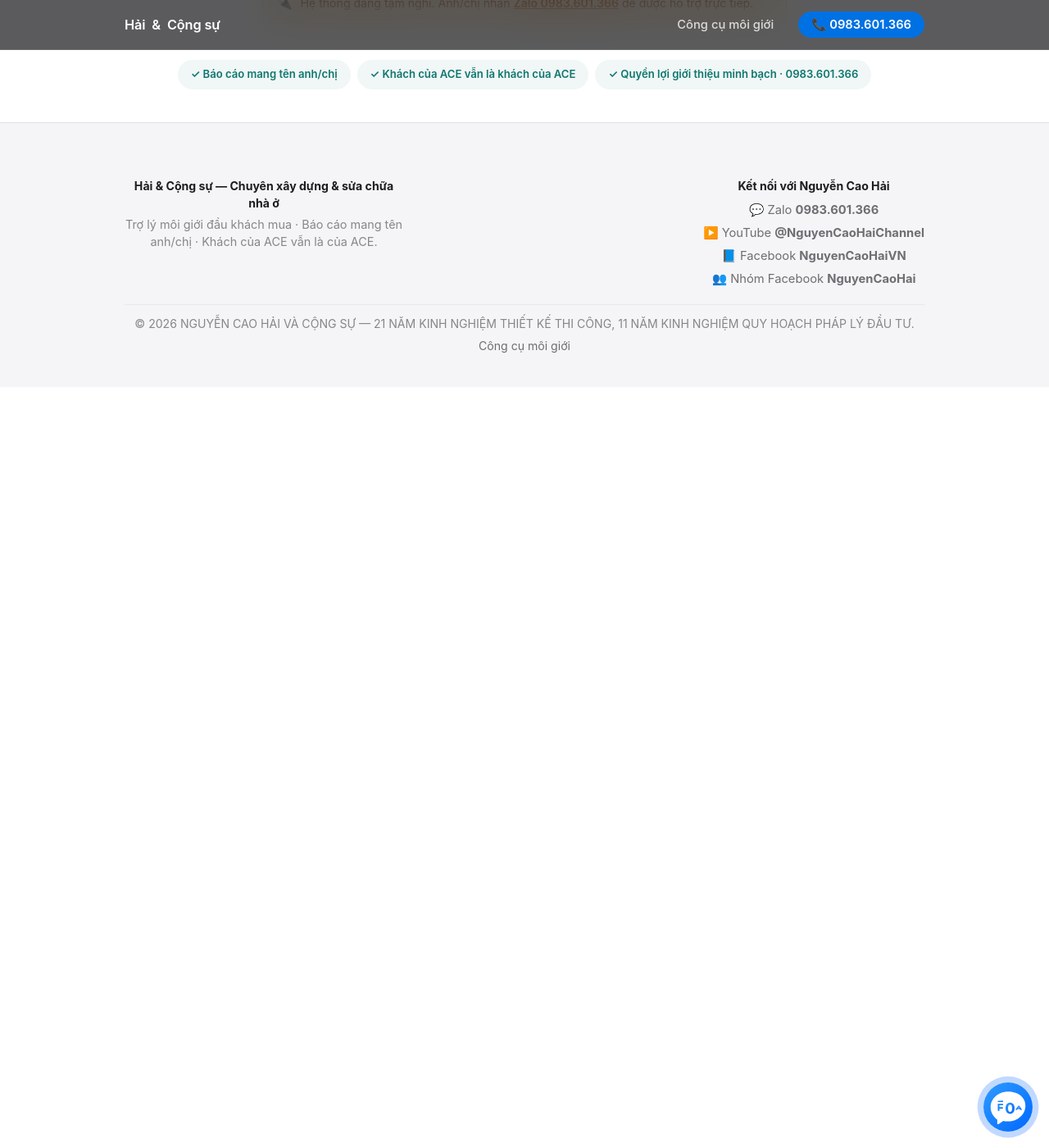
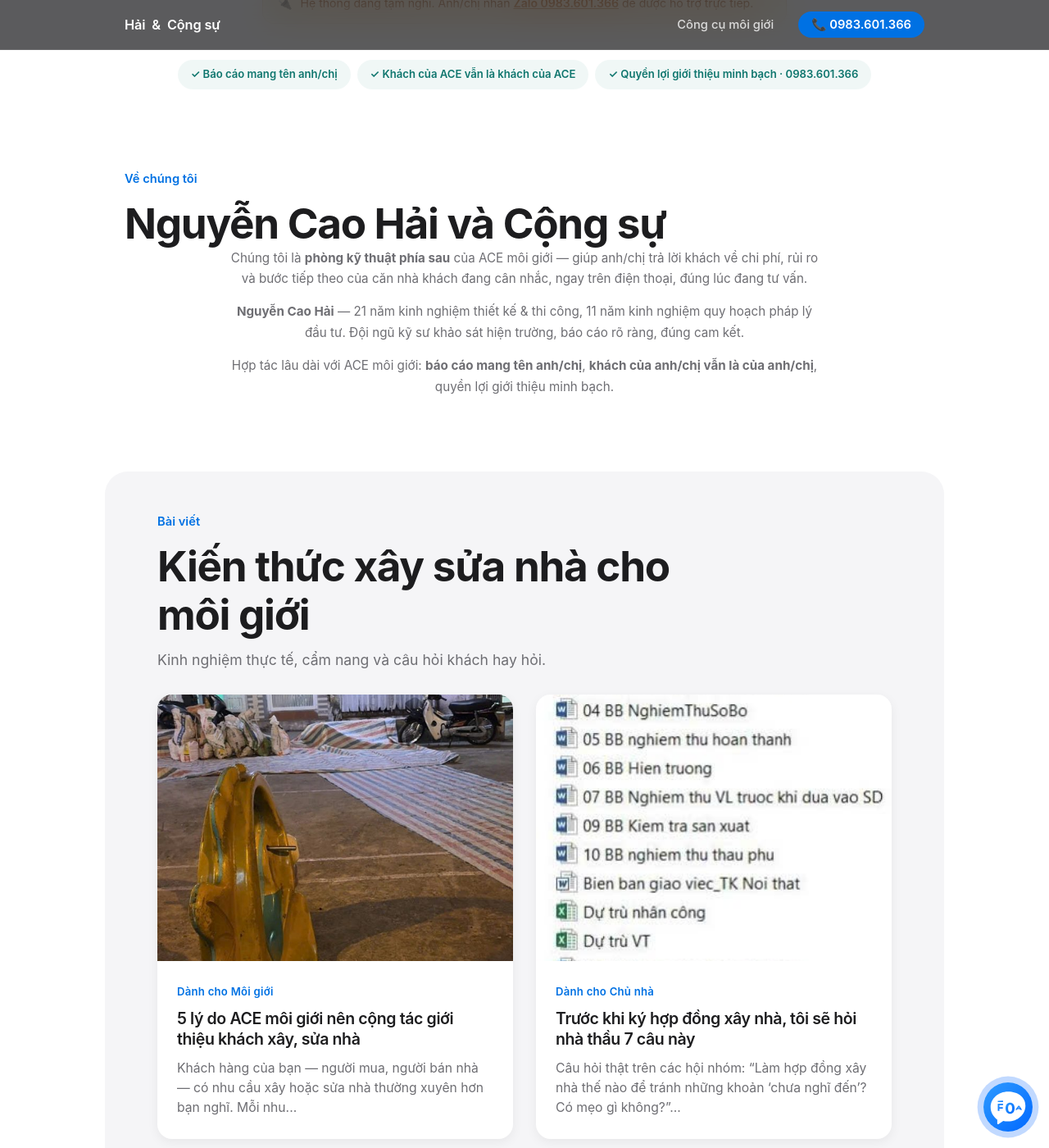
Before and after one commit to NCHhub/xaydung, a Jekyll site: the page built from index.html, in a window 1280 px wide and 1400 px high, scrolled down 1330 px. Shown: the whole window at 82% size. Built offline with Jekyll 4.4.1, drawn with Linux system fonts in a browser that asks for light colours; some of the changed text lies outside the part shown.

Commit message:
web: khôi phục giới thiệu Nguyễn Cao Hải & Cộng sự + mục Bài viết (vẫn 1 trang duy nhất)
- Thêm section 'Về chúng tôi' — giới thiệu sơ bộ Hải & Cộng sự (21 năm thiết kế thi công, 11 năm quy hoạch pháp lý, phòng kỹ thuật phía sau môi giới)
- Khôi phục section 'Bài viết' (blog) hiển thị 6 bài, ngay dưới công cụ
- Vẫn chỉ 1 trang: Công cụ → Cam kết → Giới thiệu → Bài viết

```diff
--- a/index.html
+++ b/index.html
@@ -645,3 +645,42 @@
 function esc(s){const d=document.createElement('div');d.textContent=s;return d.innerHTML}
 (async()=>{if(!BRIDGE){document.getElementById('offline').style.display='block';return}try{const r=await fetch(BRIDGE+'/health',{signal:AbortSignal.timeout(5000)});if(!r.ok)document.getElementById('offline').style.display='block'}catch{document.getElementById('offline').style.display='block'}})();
 </script>
+
+<!-- ★ GIỚI THIỆU — Nguyễn Cao Hải và Cộng sự -->
+<section class="about" style="padding-top:56px;">
+  <div class="container">
+    <span class="section-tag">Về chúng tôi</span>
+    <h2 class="section-h">Nguyễn Cao Hải và Cộng sự</h2>
+    <div style="max-width:720px;margin:0 auto;text-align:center;color:var(--text-2);font-size:.95rem;line-height:1.7;">
+      <p style="margin:0 0 14px;">Chúng tôi là <b>phòng kỹ thuật phía sau</b> của ACE môi giới — giúp anh/chị trả lời khách về chi phí, rủi ro và bước tiếp theo của căn nhà khách đang cân nhắc, ngay trên điện thoại, đúng lúc đang tư vấn.</p>
+      <p style="margin:0 0 14px;"><b>Nguyễn Cao Hải</b> — 21 năm kinh nghiệm thiết kế &amp; thi công, 11 năm kinh nghiệm quy hoạch pháp lý đầu tư. Đội ngũ kỹ sư khảo sát hiện trường, báo cáo rõ ràng, đúng cam kết.</p>
+      <p style="margin:0;">Hợp tác lâu dài với ACE môi giới: <b>báo cáo mang tên anh/chị</b>, <b>khách của anh/chị vẫn là của anh/chị</b>, quyền lợi giới thiệu minh bạch.</p>
+    </div>
+  </div>
+</section>
+
+<!-- ★ BÀI VIẾT — kiến thức cho môi giới (một phần trên trang duy nhất) -->
+<section class="benefits" style="padding-top:48px;">
+  <div class="container">
+    <span class="section-tag">Bài viết</span>
+    <h2 class="section-h">Kiến thức xây sửa nhà cho môi giới</h2>
+    <p class="sub">Kinh nghiệm thực tế, cẩm nang và câu hỏi khách hay hỏi.</p>
+    <div class="postlist" style="margin-top:28px;">
+      {% for post in site.blog limit:6 %}
+      <div class="postcard">
+        <a href="{{ post.url | relative_url }}">
+          <div class="thumb">
+            {% if post.image %}<img src="{{ post.image | relative_url }}" alt="{{ post.title }}" loading="lazy">{% else %}<div class="ph">🏗️</div>{% endif %}
+          </div>
+        </a>
+        <div class="body">
+          <span class="cat">{{ post.nhom }}</span>
+          <h3><a href="{{ post.url | relative_url }}">{{ post.title }}</a></h3>
+          <p class="excerpt">{{ post.excerpt | strip_html | truncatewords: 25 }}</p>
+          <div class="date">{{ post.date | date: "%d/%m/%Y" }}</div>
+        </div>
+      </div>
+      {% endfor %}
+    </div>
+  </div>
+</section>
```
